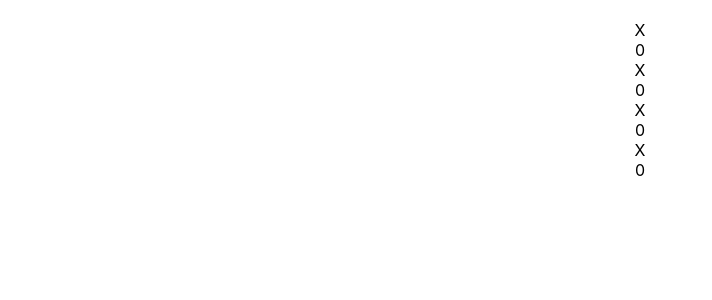
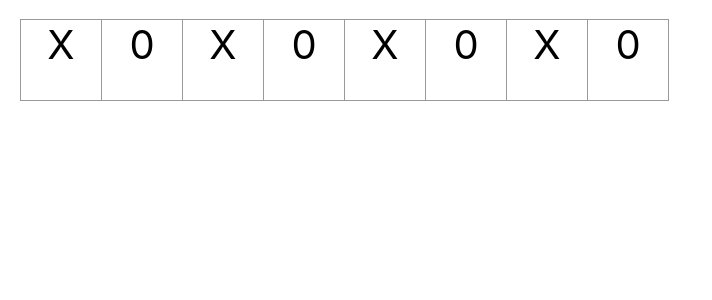
Before and after one commit to Sovlus/tictactoe, a React (Create React App) app: page / in a window 1280 px wide. Shown: the top 300 px of the page, without its empty margins (0-712 px from the left). Built offline with nearby package versions, Linux system fonts and the light colour scheme.

Commit message:
made them equal

```diff
--- a/src/App.css
+++ b/src/App.css
@@ -6,3 +6,15 @@ body {
   font: 20px;
   margin: 20px;
 }
+
+.kwadrat {
+  border: 1px solid #999;
+  float: left;
+  font-size: 40px;
+  height: 80px;
+  margin-right: -1px;
+  margin-top: -1px;
+  padding: 0;
+  text-align: center;
+  width: 80px;
+}
```
